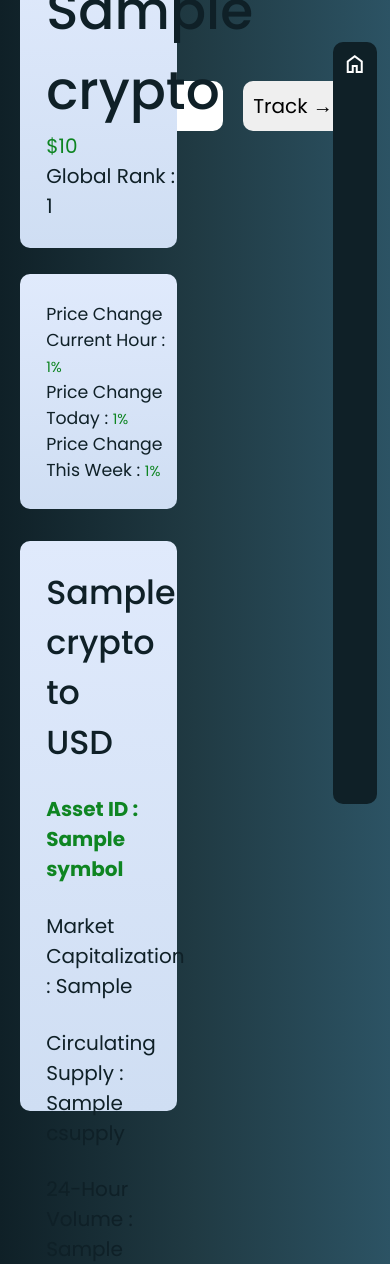
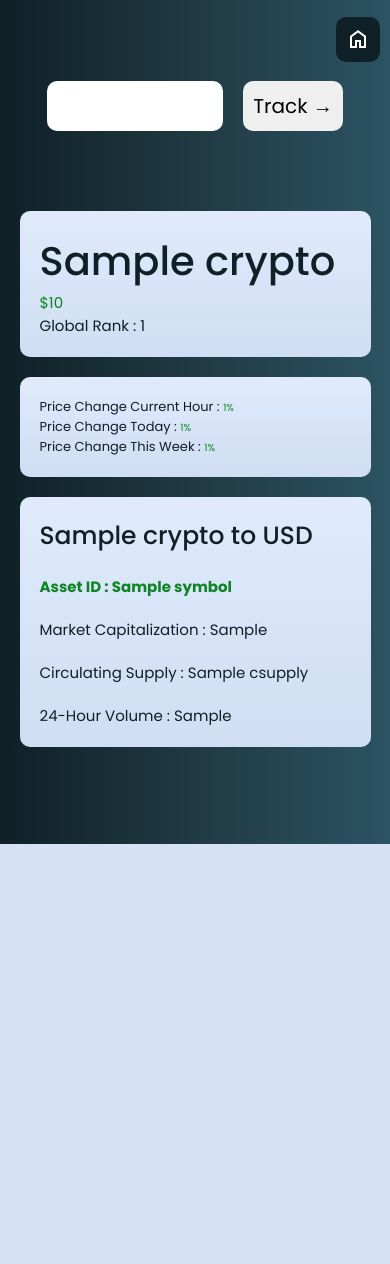
Before and after one commit to Sandesh-Jangir/Cryptocurrency-Tracker, a Flask app: template templates/result.html in a window 390 px wide. After the commit the page ends 844 px from the top, so only its background shows below. Run offline with Flask 2, Linux system fonts and the light colour scheme; the template is opened without the code that fills it: most values are stand-ins (such as "Sample title", 1, 10 or a date in 2020); parts of the project's set-up code (start-up, migrations or seed data) failed here and were passed over.

Commit message:
Made Result Page Responsive for Mobile Devices

```diff
--- a/Static/result.css
+++ b/Static/result.css
@@ -84,13 +84,22 @@
 }
 @media (max-width:900px) {
     .material-symbols-outlined{
-        top:5vh;
-        bottom: none;
-
+        top:2vh;
+        height: 25px;
     }
 }
 @media (max-width:750px) {
+    *{
+        font-size: x-small;
+    }
     .main{
         flex-direction: column;
+        align-items: center;
+        height: max-content;
+        gap: 2rem;
+        width: 100%;
+    }
+    .side1, .side2{
+        width: 90%;
     }
 }
```
